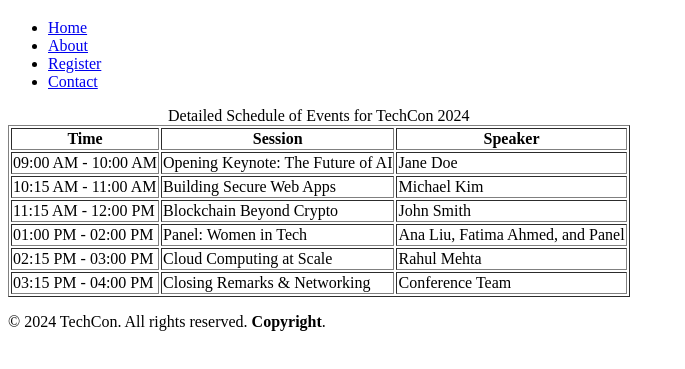
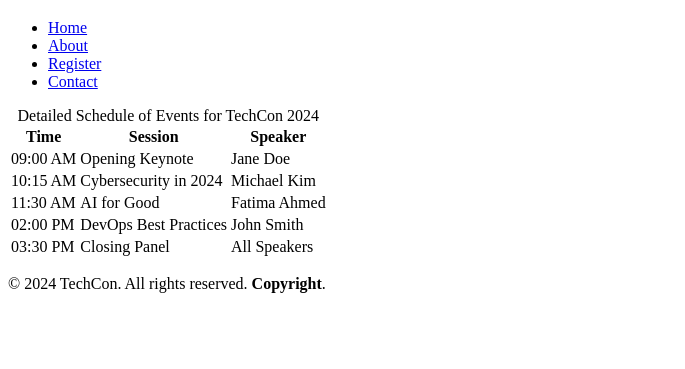
Before and after one commit to MaseretiHenry/TechCon_HTML, a plain HTML site: page techcon_website/schedule.html in a window 1280 px wide. Shown: the part 61-430 px from the top of the page, without its empty margins (0-685 px from the left). Drawn offline with Linux system fonts and the light colour scheme.

Commit message:
Fix: Added proper <table> to schedule.html

```diff
--- a/techcon_website/schedule.html
+++ b/techcon_website/schedule.html
@@ -1,8 +1,7 @@
 <!DOCTYPE html>
 <html lang="en">
 <head>
-  <meta charset="UTF-8" />
-  <meta name="viewport" content="width=device-width, initial-scale=1.0"/>
+  <meta charset="UTF-8">
   <title>Schedule for TechCon 2024</title>
 </head>
 <body>
@@ -22,7 +21,7 @@
 
   <!-- Main Content -->
   <main>
-    <table border="1">
+    <table>
       <caption>Detailed Schedule of Events for TechCon 2024</caption>
       <thead>
         <tr>
@@ -33,34 +32,29 @@
       </thead>
       <tbody>
         <tr>
-          <td>09:00 AM - 10:00 AM</td>
-          <td>Opening Keynote: The Future of AI</td>
+          <td>09:00 AM</td>
+          <td>Opening Keynote</td>
           <td>Jane Doe</td>
         </tr>
         <tr>
-          <td>10:15 AM - 11:00 AM</td>
-          <td>Building Secure Web Apps</td>
+          <td>10:15 AM</td>
+          <td>Cybersecurity in 2024</td>
           <td>Michael Kim</td>
         </tr>
         <tr>
-          <td>11:15 AM - 12:00 PM</td>
-          <td>Blockchain Beyond Crypto</td>
+          <td>11:30 AM</td>
+          <td>AI for Good</td>
+          <td>Fatima Ahmed</td>
+        </tr>
+        <tr>
+          <td>02:00 PM</td>
+          <td>DevOps Best Practices</td>
           <td>John Smith</td>
         </tr>
         <tr>
-          <td>01:00 PM - 02:00 PM</td>
-          <td>Panel: Women in Tech</td>
-          <td>Ana Liu, Fatima Ahmed, and Panel</td>
-        </tr>
-        <tr>
-          <td>02:15 PM - 03:00 PM</td>
-          <td>Cloud Computing at Scale</td>
-          <td>Rahul Mehta</td>
-        </tr>
-        <tr>
-          <td>03:15 PM - 04:00 PM</td>
-          <td>Closing Remarks & Networking</td>
-          <td>Conference Team</td>
+          <td>03:30 PM</td>
+          <td>Closing Panel</td>
+          <td>All Speakers</td>
         </tr>
       </tbody>
     </table>
```
